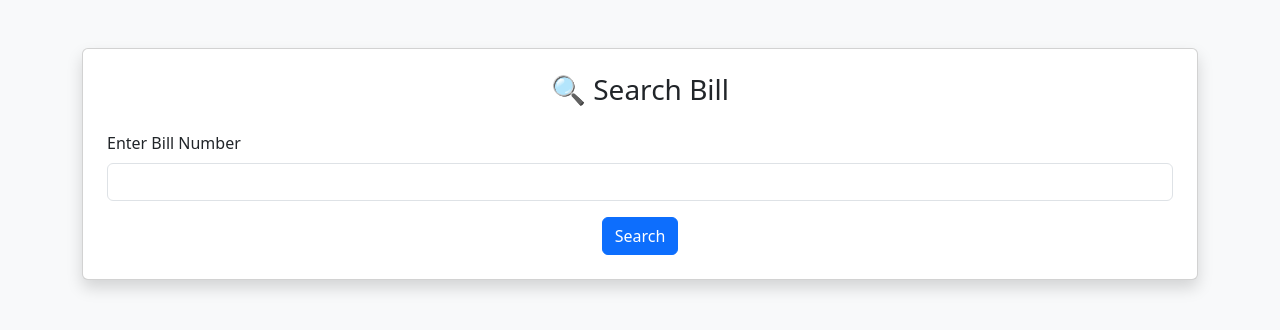
After one commit to nandu21devaraj/cable-billing-app, a Flask app: page /search-bill in a window 1280 px wide. The commit adds this page. Shown: the top 330 px of the page. Run offline with Flask 3, Linux system fonts and the light colour scheme; the visitor is signed in with stand-in values (Sample User, id 1).

Commit message:
added pdf download feature

```diff
--- a/app.py
+++ b/app.py
@@ -2,6 +2,10 @@ from flask import render_template, request, redirect, session
 from flask import Flask
 from pymongo import MongoClient
 from datetime import datetime
+from reportlab.platypus import SimpleDocTemplate, Paragraph, Spacer
+from reportlab.lib.styles import getSampleStyleSheet
+from io import BytesIO
+from flask import send_file
 import os
 import uuid
 import hashlib
@@ -172,6 +176,8 @@ def pay_month(card_number, month):
     if request.method == 'POST':
         paid_amount_input = int(request.form['paid_amount'])
         monthly_amount = customer['monthly_amount']
+        bill_number = generate_bill_number(card_number, month)
+
 
         existing = payments.find_one({
             "card_number": card_number,
@@ -194,7 +200,10 @@ def pay_month(card_number, month):
             status = "Paid"
         else:
             status = "Balance"
-
+        if existing and existing.get("bill_number"):
+            bill_number = existing["bill_number"]   # keep same bill number
+        else:
+            bill_number = generate_bill_number(card_number, month)
         payments.update_one(
             {
                 "card_number": card_number,
@@ -206,7 +215,11 @@ def pay_month(card_number, month):
                     "paid_amount": paid_amount,
                     "monthly_amount": monthly_amount,
                     "balance": balance,
-                    "status": status
+                    "status": status,
+                    "bill_number": bill_number,   # 🔥 ADD THIS
+                    "card_number": card_number,
+                    "month": month,
+                    "year": year
                 }
             },
             upsert=True
@@ -249,6 +262,90 @@ def receipt(card_number, month):
         date=datetime.now().strftime("%d-%m-%Y"),
         bill_number=bill_number
     )
+
+
+@app.route("/download-pdf/<card_number>/<month>")
+def download_pdf(card_number, month):
+    if not session.get('admin'):
+        return redirect('/login')
+
+    year = 2026
+
+    customer = customers.find_one({"card_number": card_number})
+    payment = payments.find_one({
+        "card_number": card_number,
+        "year": year,
+        "month": month
+    })
+
+    if not payment:
+        return "No payment found"
+
+    bill_number = payment.get("bill_number", "000000")
+
+    buffer = BytesIO()
+
+    doc = SimpleDocTemplate(buffer)
+    styles = getSampleStyleSheet()
+
+    content = []
+
+    content.append(Paragraph("Nandu Cable Network", styles['Title']))
+    content.append(Spacer(1, 10))
+
+    content.append(Paragraph(f"Bill No: {bill_number}", styles['Normal']))
+    content.append(Paragraph(f"Date: {datetime.now().strftime('%d-%m-%Y')}", styles['Normal']))
+    content.append(Spacer(1, 10))
+
+    content.append(Paragraph(f"Card Number: {customer['card_number']}", styles['Normal']))
+    content.append(Paragraph(f"STB Number: {customer['stb_number']}", styles['Normal']))
+    content.append(Spacer(1, 10))
+
+    content.append(Paragraph(f"Month: {month} {year}", styles['Normal']))
+    content.append(Paragraph(f"Paid Amount: ₹{payment['paid_amount']}", styles['Normal']))
+    content.append(Paragraph(f"Balance: ₹{payment['balance']}", styles['Normal']))
+    content.append(Paragraph(f"Status: {payment['status']}", styles['Normal']))
+
+    doc.build(content)
+
+    buffer.seek(0)
+
+    return send_file(
+        buffer,
+        as_attachment=True,
+        download_name=f"receipt_{bill_number}.pdf",
+        mimetype='application/pdf'
+    )
+
+
+@app.route("/search-bill", methods=["GET", "POST"])
+def search_bill():
+    if not session.get('admin'):
+        return redirect('/login')
+
+    if request.method == "POST":
+        bill_no = request.form['bill_number']
+
+        payment = payments.find_one({"bill_number": bill_no})
+
+        if payment:
+            customer = customers.find_one({
+                "card_number": payment["card_number"]
+            })
+
+            return render_template(
+                "receipt.html",
+                customer=customer,
+                payment=payment,
+                month=payment["month"],
+                year=payment["year"],
+                date=datetime.now().strftime("%d-%m-%Y"),
+                bill_number=bill_no
+            )
+        else:
+            return render_template("search.html", error="❌ Invalid Bill Number")
+
+    return render_template("search.html")
 
 
 @app.route('/monthly-summary')
--- a/templates/admin.html
+++ b/templates/admin.html
@@ -67,6 +67,9 @@
                 Search
             </button>
         </form>
+        <a href="/search-bill" class="btn btn-dark">
+            🔍 Search Bill
+        </a>
     </div>
 
     <!-- CUSTOMER TABLE -->
--- a/templates/payments.html
+++ b/templates/payments.html
@@ -64,9 +64,15 @@
                     {% else %}
                         <span class="text-muted">Completed</span>
                         <br>
+
                         <a href="/receipt/{{ customer.card_number }}/{{ p.month }}"
                             class="btn btn-success btn-sm" target="_blank">
                             🧾 Receipt
+                        </a>
+
+                        <a href="/download-pdf/{{ customer.card_number }}/{{ p.month }}"
+                            class="btn btn-dark btn-sm mt-1">
+                            ⬇ Download PDF
                         </a>
                     {% endif %}
                 </td>
--- /dev/null
+++ b/templates/search.html
@@ -0,0 +1,36 @@
+<!DOCTYPE html>
+<html>
+<head>
+    <title>Search Bill</title>
+    <link href="https://cdn.jsdelivr.net/npm/bootstrap@5.3.2/dist/css/bootstrap.min.css" rel="stylesheet">
+</head>
+
+<body class="bg-light">
+
+<div class="container mt-5">
+
+    <div class="card shadow p-4">
+        <h3 class="text-center mb-4">🔍 Search Bill</h3>
+
+        {% if error %}
+            <div class="alert alert-danger text-center">
+                {{ error }}
+            </div>
+        {% endif %}
+
+        <form method="POST">
+            <div class="mb-3">
+                <label class="form-label">Enter Bill Number</label>
+                <input type="text" name="bill_number" class="form-control" required>
+            </div>
+
+            <div class="text-center">
+                <button class="btn btn-primary">Search</button>
+            </div>
+        </form>
+    </div>
+
+</div>
+
+</body>
+</html>
```
